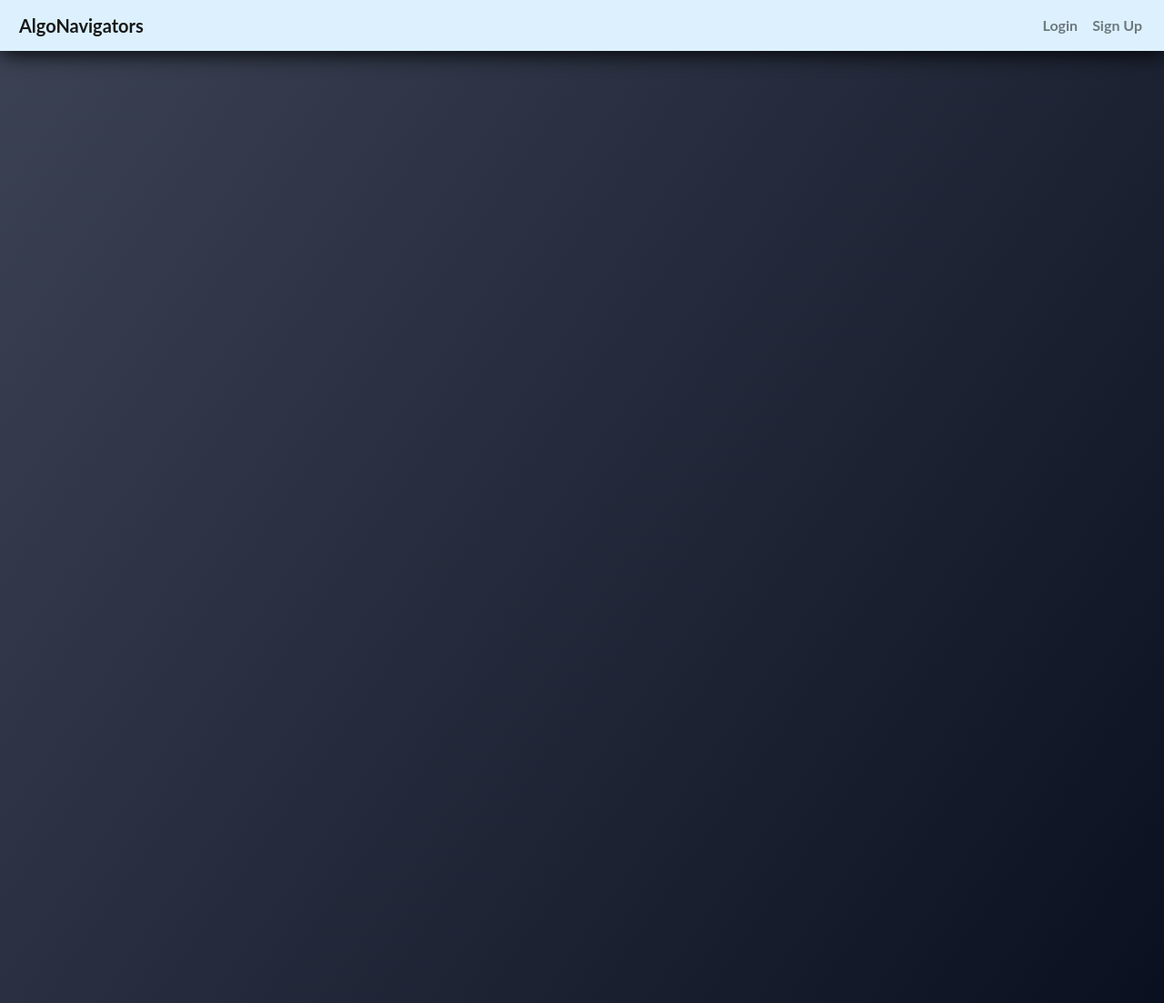
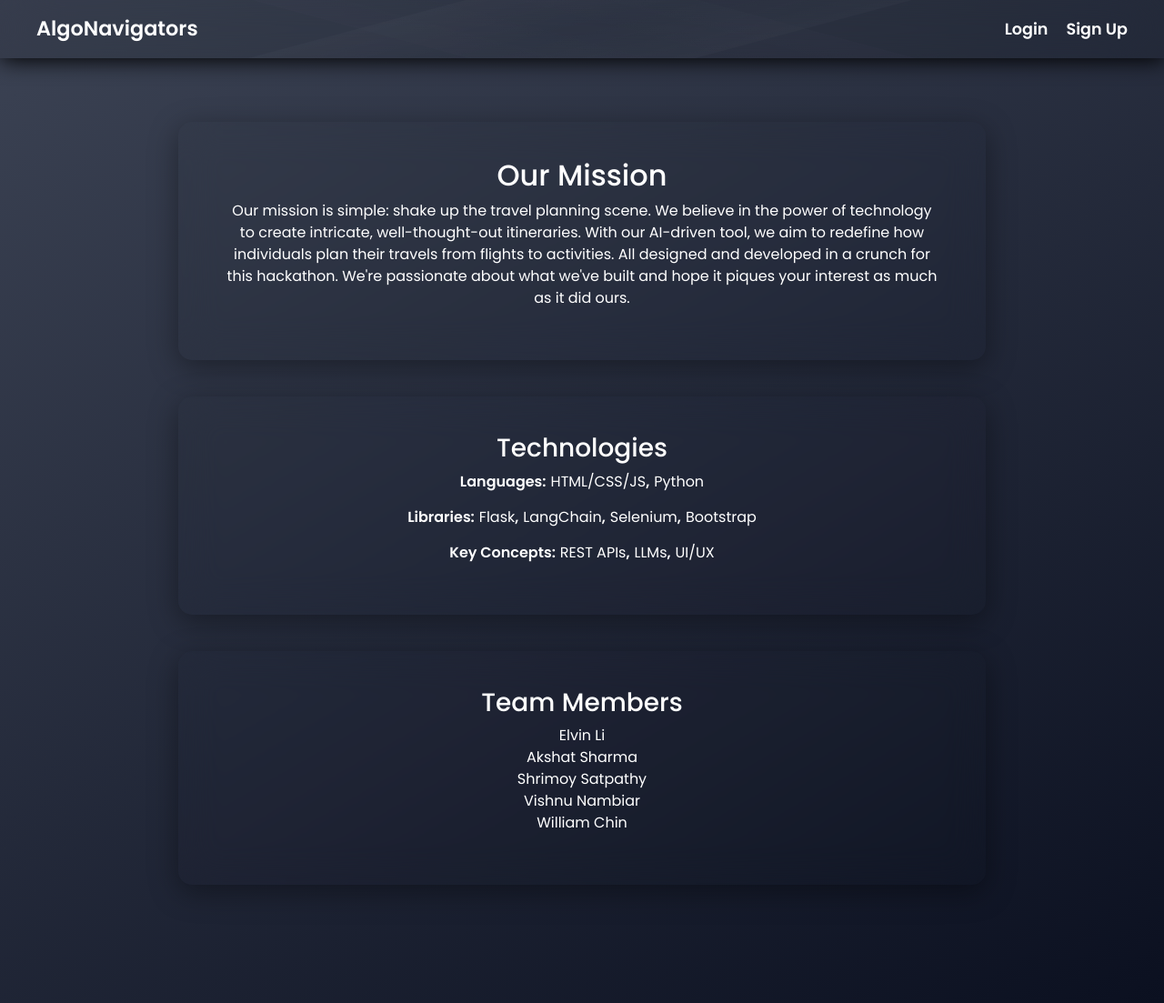
Before and after one commit to ElvinLit/AlgoNavigators, a Flask app: page /about in a window 1280 px wide. Shown: the whole page at 91% size. Run offline with Flask 3, Linux system fonts and the light colour scheme; parts of the project's set-up code (start-up, migrations or seed data) failed here and were passed over; some libraries are stand-ins or nearby versions.

Commit message:
Editing styling and adding content to the about.html page and navbar

```diff
--- a/website/static/css/styles.css
+++ b/website/static/css/styles.css
@@ -9,24 +9,80 @@ body, html {
     overflow: hidden;
     color: #ffffff;
     font-family: 'Poppins', sans-serif;
-    background: linear-gradient(125deg, #3c4354, #0b1020);}
-.navbar-nav .nav-link, .navbar-brand {
-    font-family: 'Lato', sans-serif;
-    color: #000000;
-    font-weight: bold;
+    background: linear-gradient(150deg, #3c4354, #0b1020);
 }
-.navbar-nav .nav-link:hover, .navbar-brand:hover {
-    color: #2A3B5A;
-    background-color: #a2bfcf;
-    border-radius: 5px;
+.navbar {
+    background: rgba(0, 0, 0, 0.08) !important;
+    backdrop-filter: blur(30px);
+    box-shadow: 0 8px 32px 0 rgba(0, 0, 0, 0.4);
+    padding: 10px 30px;
+    border-radius: 0;
+    position: relative;
+    overflow: hidden;
+}
+.navbar:before, .navbar:after {
+    content: "";
+    position: absolute;
+    top: -50%;
+    left: -50%;
+    width: 200%;
+    height: 200%;
+    z-index: 1;
+    background: linear-gradient(white, transparent, white);
+    pointer-events: none;
+    transform: rotate(-15deg);
+    opacity: 0.02;
+}
+.navbar:after {
+    transform: rotate(15deg);
+    opacity: 0.01;
 }
 .navbar-brand {
-    padding: 5px;
+    color: white !important;
+    font-weight: bold;
+    font-size: 1.4em;
+    padding-left: 10px;
+    padding-right: 10px;
+    transition: all 0.2s ease;
+}
+.navbar-nav .nav-link {
+    color: white !important;
+    font-weight: bold;
+    font-size: 1.1em;
+    transition: all 0.3s ease;
+    margin-left: 2px;
+    margin-right: 2px;
+}
+.navbar-brand:hover {
+    background: linear-gradient(120deg, #00ffa2, #0099cc);
+    -webkit-background-clip: text;
+    color: transparent !important;
+}
+.navbar-nav .nav-link:hover {
+    background-color: rgba(255, 255, 255, 0.1);
+    border-radius: 10px;
 }
 .navbar-center {
     position: absolute;
     left: 50%;
     transform: translateX(-50%);
+}
+.navbar .btn:not(.navbar-brand) {
+    text-decoration: none;
+    color: #00ffa2;
+    font-weight: bold;
+    background: rgba(255, 255, 255, 0.03);
+    padding: 8px 13px;
+    border-radius: 15px;
+    backdrop-filter: blur(10px);
+    border: none;
+    transition: all 0.2s ease;
+    position: relative;
+}
+.navbar .btn:not(.navbar-brand):hover {
+    text-decoration: none;
+    background-color: rgba(0, 255, 162, 0.1);
+    transition: all 0.2s ease;
 }
 .btn-global-outline {
     text-decoration: none;
@@ -398,7 +454,7 @@ label {
     float: none;
 }
 
-/* Login & Sign-up*/
+/* Logon */
 .card {
     background: rgba(255, 255, 255, 0.03); /* Glass effect background */
     border-radius: 15px; /* Rounded edges */
@@ -429,4 +485,74 @@ h3.text-center {
     box-shadow: none;
     background-color: rgba(255, 255, 255, 0.08);
 }
-/* Signup */
+
+/* About */
+.about-container {
+    display: flex;
+    flex-direction: column;
+    align-items: center;
+    padding: 50px 0;
+}
+.about-card {
+    background: rgba(0, 0, 0, 0.03);
+    border-radius: 15px;
+    padding: 40px 50px;
+    backdrop-filter: blur(20px);
+    box-shadow: 0 8px 32px 0 rgba(0, 0, 0, 0.37);
+    text-align: center;
+    width: 80%;
+    height: auto;
+    margin: 20px 0;
+    position: relative;
+    max-width: 1000px;
+    z-index: 1;
+}
+.about-card h2, .about-card h3 {
+    cursor: pointer;
+    position: relative;
+    display: inline-block;
+    transition: color 0.3s ease;
+}
+.about-card h2:hover, .about-card h3:hover {
+    background: linear-gradient(120deg, #00ffa2, #0099cc);
+    -webkit-background-clip: text;
+    color: transparent;
+}
+.tech-card ul {
+    list-style-type: none;
+    padding-left: 0;
+}
+.tech-card ul li {
+    margin-bottom: 15px;
+    font-weight: bold;
+    display: flex;
+    flex-direction: row;
+    align-items: center;
+    justify-content: center;
+    position: relative;
+    cursor: pointer;
+    flex-wrap: nowrap;
+}
+.tech-card ul li h4 {
+    margin-right: 5px;
+}
+.tech-card ul li span {
+    margin: 0 5px;
+    margin-right: 0px;
+    font-weight: normal;
+    transition: color 0.3s ease;
+}
+.tech-card ul li span:hover {
+    color: #00ffa2;
+}
+.team-card ul {
+    list-style-type: none;
+    padding-left: 0;
+}
+.team-card ul li {
+    text-align: center;
+    transition: color 0.3s ease;
+}
+.team-card ul li:hover {
+    color: #00ffa2;
+}
--- a/website/templates/about.html
+++ b/website/templates/about.html
@@ -1,7 +1,30 @@
 {% extends "base.html" %}
 
-{% block title %}Home{% endblock %}
+{% block title %}About{% endblock %}
 
 {% block content %}
-
+<div class="about-container">
+    <div class="about-card mission-card">
+        <h2>Our Mission</h2>
+        <p>Our mission is simple: shake up the travel planning scene. We believe in the power of technology to create intricate, well-thought-out itineraries. With our AI-driven tool, we aim to redefine how individuals plan their travels from flights to activities. All designed and developed in a crunch for this hackathon. We're passionate about what we've built and hope it piques your interest as much as it did ours.</p>
+    </div>
+<div class="about-card tech-card">
+    <h3>Technologies</h3>
+    <ul>
+        <li>Languages: <span>HTML/CSS/JS</span>, <span>Python</span></li>
+        <li>Libraries: <span>Flask</span>, <span>LangChain</span>, <span>Selenium</span>, <span>Bootstrap</span></li>
+        <li>Key Concepts: <span>REST APIs</span>, <span>LLMs</span>, <span>UI/UX</span></li>
+    </ul>
+</div>
+    <div class="about-card team-card">
+        <h3>Team Members</h3>
+        <ul>
+            <li>Elvin Li</li>
+            <li>Akshat Sharma</li>
+            <li>Shrimoy Satpathy</li>
+            <li>Vishnu Nambiar</li>
+            <li>William Chin</li>
+        </ul>
+    </div>
+</div>
 {% endblock %}
```
